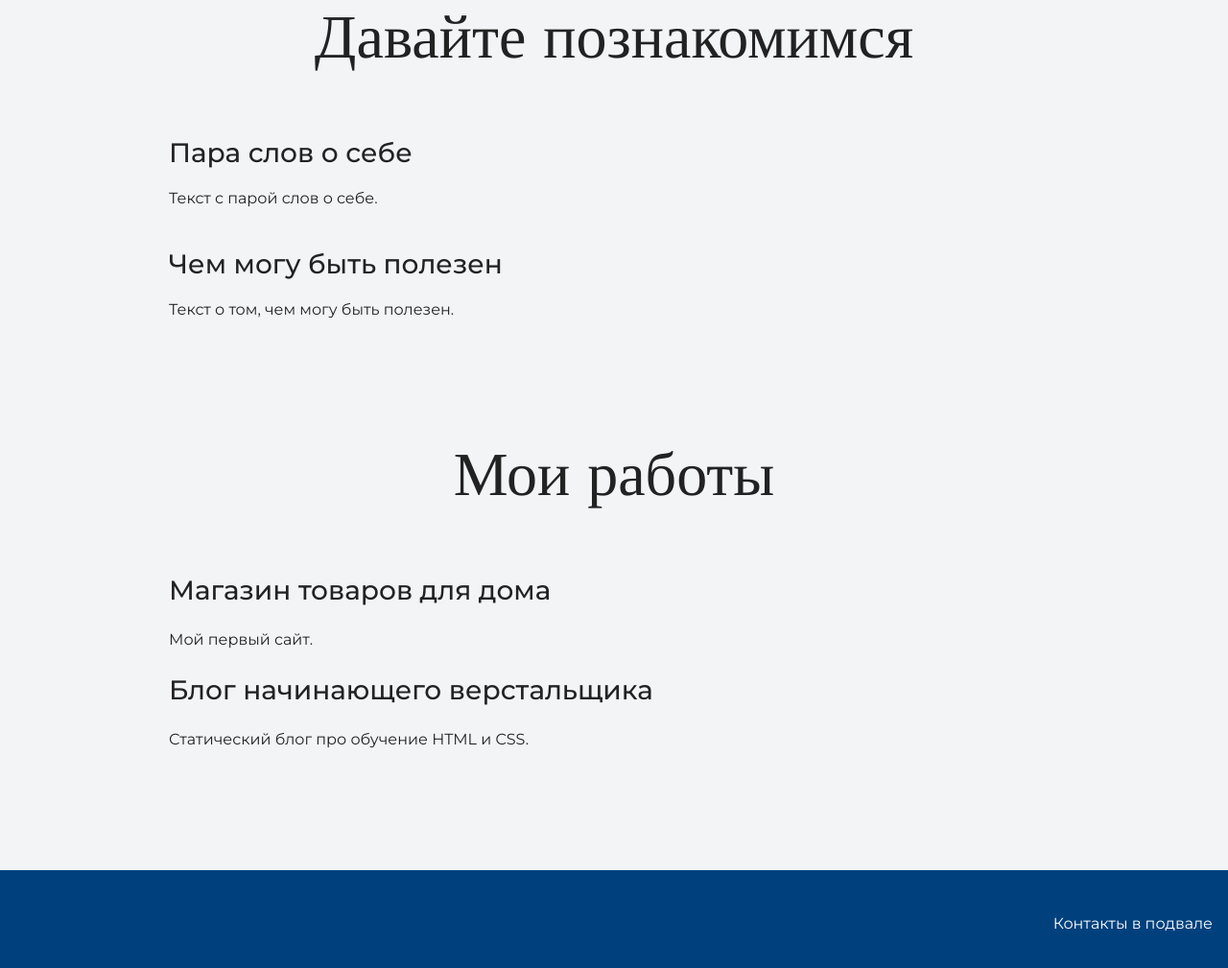
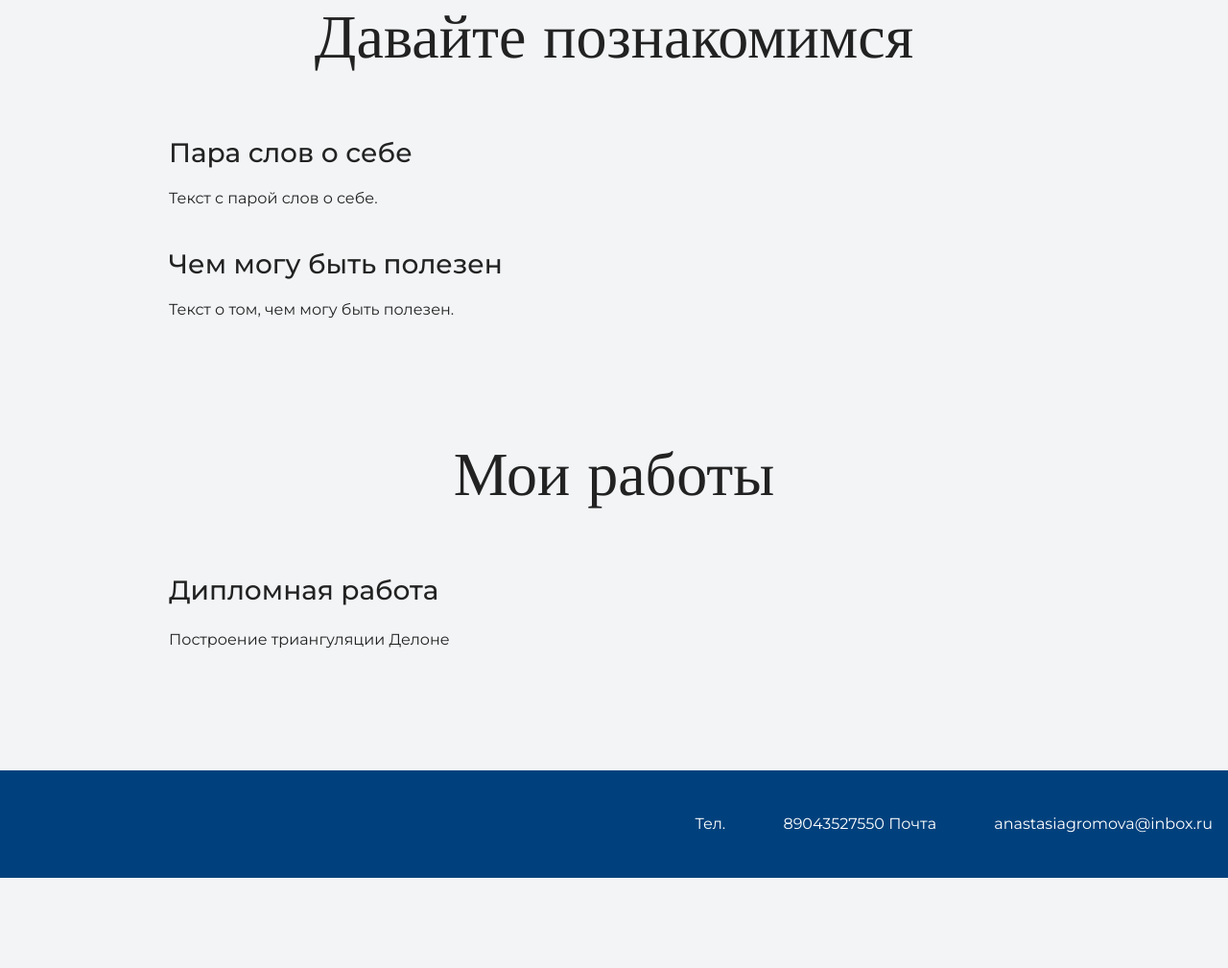
Before and after one commit to anastasii-gromova/HTMLacademy, a plain HTML site: page index.html in a window 1280 px wide. Shown: the part 1033-2042 px from the top of the page at 96% size. After the commit the page ends 1948 px from the top, so only its background shows below. Drawn offline with nearby package versions, Linux system fonts and the light colour scheme.

Commit message:
Меняем текст

```diff
--- a/index.html
+++ b/index.html
@@ -37,17 +37,17 @@
       <div class="container">
       <h2 class="subheading">Мои работы</h2>
 
-      <h3>Магазин товаров для дома</h3>
-      <p>Мой первый сайт.</p>
-
-      <h3>Блог начинающего верстальщика</h3>
-      <p>Статический блог про обучение HTML и CSS.</p>
+      <h3>Дипломная работа</h3>
+      <p>Построение триангуляции Делоне</p>
       </div>
     </section>
 
     <footer class="page-footer">
       <div class="container">
-      Контакты в подвале
+        Тел.
+        <a href="tel:89043527550">89043527550</a>
+        Почта
+        <a href="mailto:anastasiagromova@inbox.ru">anastasiagromova@inbox.ru</a>
       </div>
     </footer>
   </body>
```
